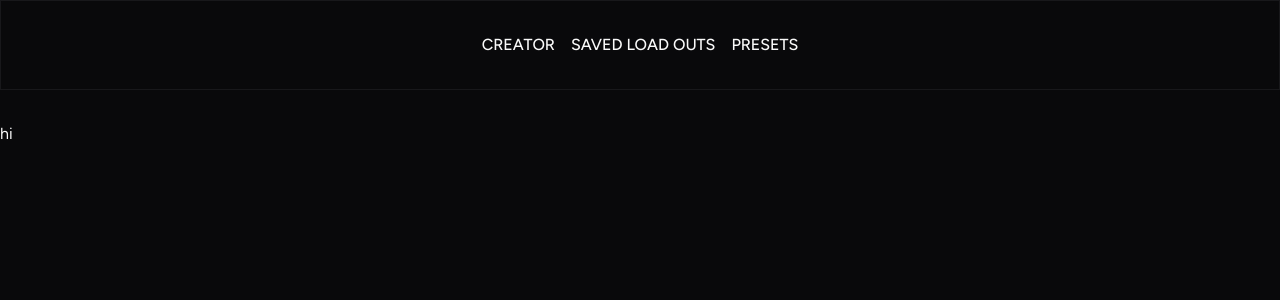
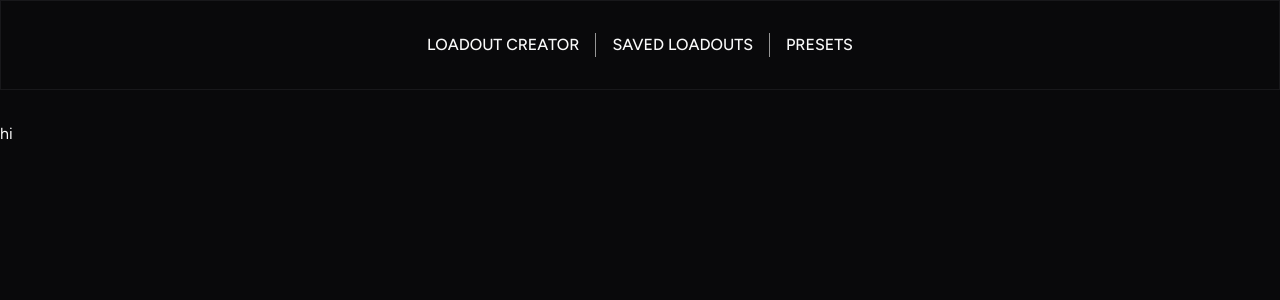
Before and after one commit to B-Fanjoy/7CMBG-LoadoutCreator, a Vue app: page / in a window 1280 px wide. Shown: the top 300 px of the page. Built offline with nearby package versions, Linux system fonts and the light colour scheme; a web font is replaced by a local one.

Commit message:
small changes - getting familiarized

```diff
--- a/index.html
+++ b/index.html
@@ -2,12 +2,12 @@
 <html lang="">
   <head>
     <meta charset="UTF-8">
-    <link rel="icon" href="/favicon.ico">
+    <link rel="icon" href="/old/7cmbg_icon_coloured.svg">
     <meta name="viewport" content="width=device-width, initial-scale=1.0">
     <link rel="preconnect" href="https://fonts.googleapis.com">
     <link rel="preconnect" href="https://fonts.gstatic.com" crossorigin>
     <link href="https://fonts.googleapis.com/css2?family=Figtree:ital,wght@0,300..900;1,300..900&family=Funnel+Sans:ital,wght@0,300..800;1,300..800&display=swap" rel="stylesheet">
-    <title>7CMBG Load out Creator</title>
+    <title>7CMBG Loadout Creator</title>
   </head>
   <body class="bg-zinc-950 text-zinc-50">
     <div id="app"></div>
--- a/src/App.vue
+++ b/src/App.vue
@@ -1,15 +1,15 @@
 <template>
   <header>
     <div class="wrapper">
-      <nav
-        class="flex justify-center gap-4 py-8 uppercase border border-b border-zinc-900 font-medium"
-      >
+      <nav class="flex justify-center gap-4 py-8 uppercase border border-b border-zinc-900 font-medium">
         <RouterLink to="/creator" class="hover:text-orange-500 transition-all ease-in-out">
-          Creator
+          Loadout Creator
         </RouterLink>
+        <div class="vl"></div>
         <RouterLink to="/saved-loadouts" class="hover:text-orange-500 transition-all ease-in-out">
-          Saved Load outs
+          Saved Loadouts
         </RouterLink>
+        <div class="vl"></div>
         <RouterLink to="/presets" class="hover:text-orange-500 transition-all ease-in-out">
           Presets
         </RouterLink>
--- a/src/assets/main.css
+++ b/src/assets/main.css
@@ -4,3 +4,8 @@
 @theme {
 	--font-sans: "Figtree", serif;
 }
+
+.vl {
+	border-left: 1px solid rgb(149, 149, 149);
+	height: auto;
+  }
```
Also changed, not shown: src/router/index.js (+1 -9 lines), 1 other file (tests, documents, lock files or other folders).
